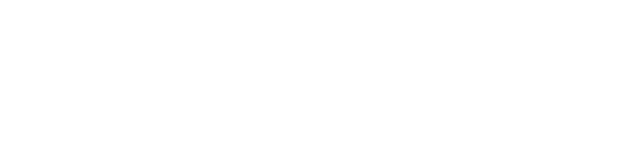
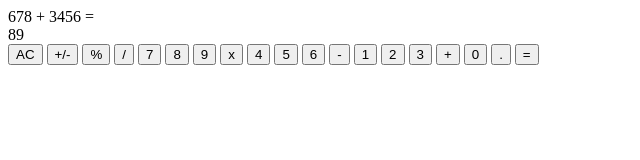
Before and after one commit to Santiramoli/Calculator, a plain HTML site: page index.html in a window 1280 px wide. Shown: the whole page, without its empty margins (0-640 px from the left). Drawn offline with Linux system fonts and the light colour scheme.

Commit message:
Html finished.

```diff
--- a/index.html
+++ b/index.html
@@ -7,6 +7,32 @@
     <link rel="stylesheet" href="styles.css">
 </head>
 <body>
-
+    <div class="calc">
+        <div class="screen">
+            <div class="operation">678 + 3456 =</div>
+            <div class="result">89</div>
+        </div>
+        <div class="buttons">
+            <button class="s">AC</button>
+            <button class="s">+/-</button>
+            <button class="s">%</button>
+            <button class="o">/</button>
+            <button class="n">7</button>
+            <button class="n">8</button>
+            <button class="n">9</button>
+            <button class="o">x</button>
+            <button class="n">4</button>
+            <button class="n">5</button>
+            <button class="n">6</button>
+            <button class="o">-</button>
+            <button class="n">1</button>
+            <button class="n">2</button>
+            <button class="n">3</button>
+            <button class="o">+</button>
+            <button class="zero">0</button>
+            <button class="n">.</button>
+            <button class="o">=</button>
+        </div>
+    </div>
 </body>
 </html>
```
